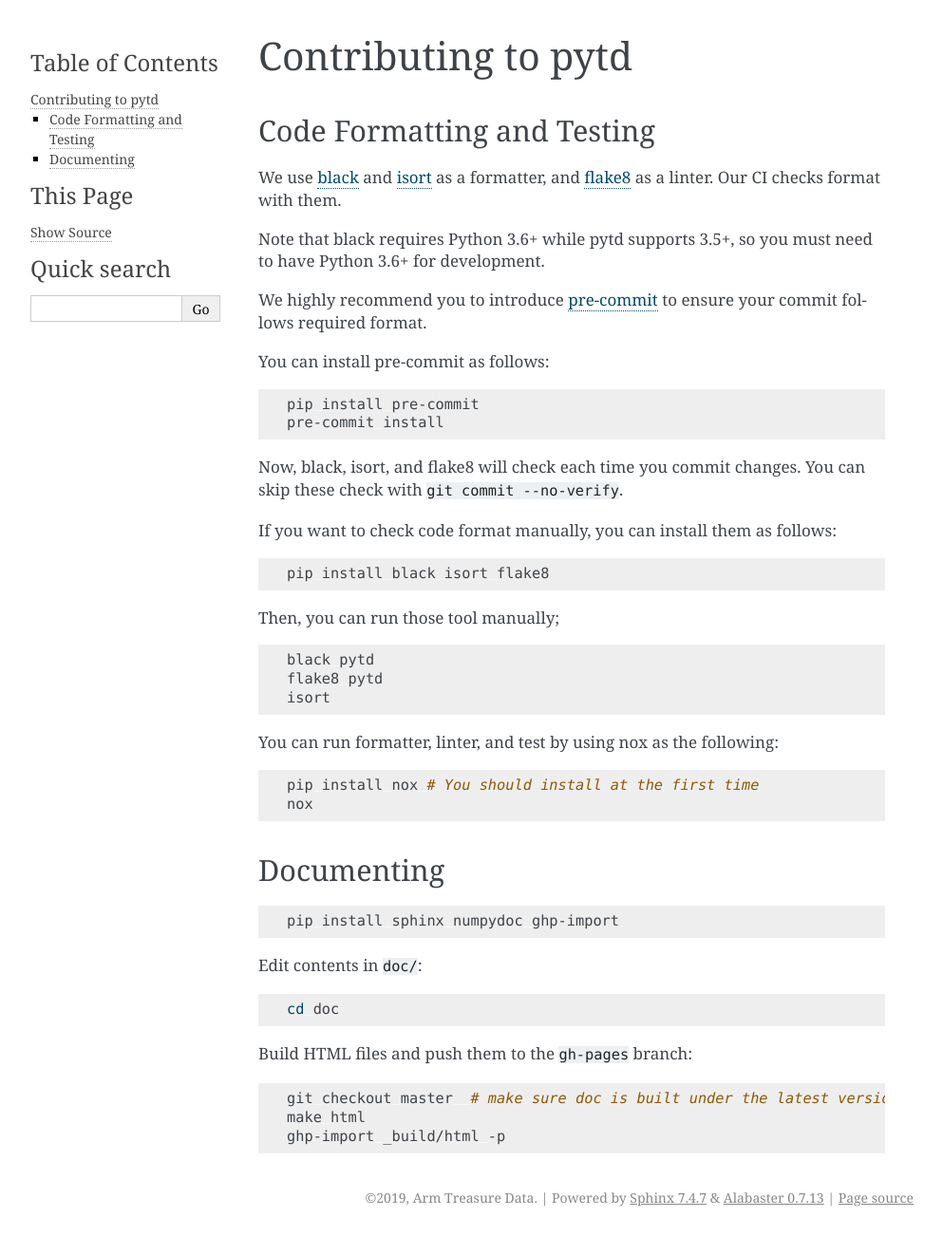
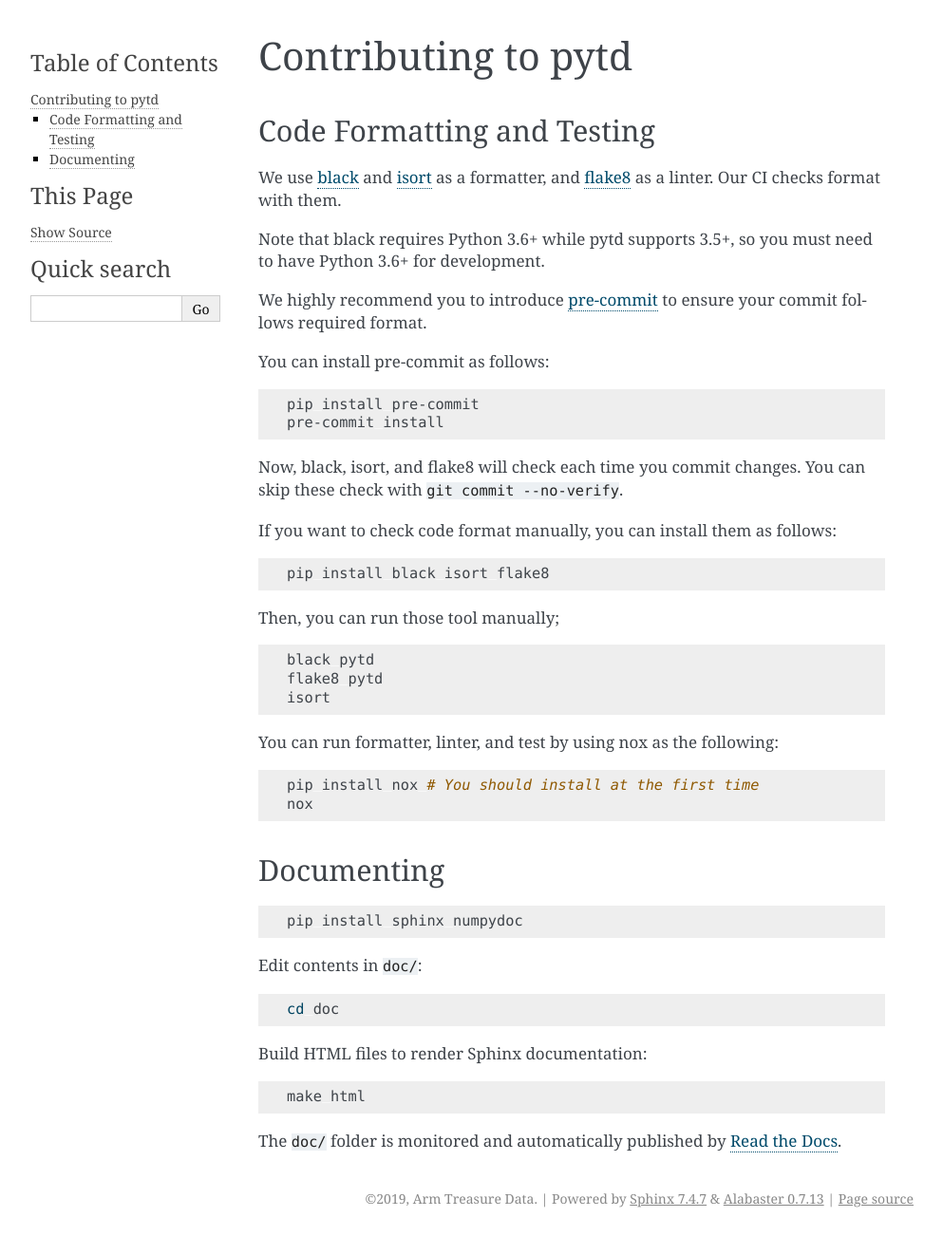
Before and after one commit to treasure-data/pytd, a Sphinx documentation site: the page built from doc/contributing.rst, in a window 1280 px wide. Shown: the whole page at 95% size, without its empty margins (148-1141 px from the left). Built offline with Sphinx 7.4.7, drawn with Linux system fonts in a browser that asks for light colours.

Commit message:
Update contributing guide for Read the Docs

```diff
--- a/doc/contributing.rst
+++ b/doc/contributing.rst
@@ -53,7 +53,7 @@ Documenting
 
 .. code:: sh
 
-   pip install sphinx numpydoc ghp-import
+   pip install sphinx numpydoc
 
 Edit contents in ``doc/``:
 
@@ -61,10 +61,10 @@ Edit contents in ``doc/``:
 
    cd doc
 
-Build HTML files and push them to the ``gh-pages`` branch:
+Build HTML files to render Sphinx documentation:
 
 .. code:: sh
 
-   git checkout master  # make sure doc is built under the latest version
    make html
-   ghp-import _build/html -p
+
+The ``doc/`` folder is monitored and automatically published by `Read the Docs <https://readthedocs.org/projects/pytd-doc/>`__.
```
